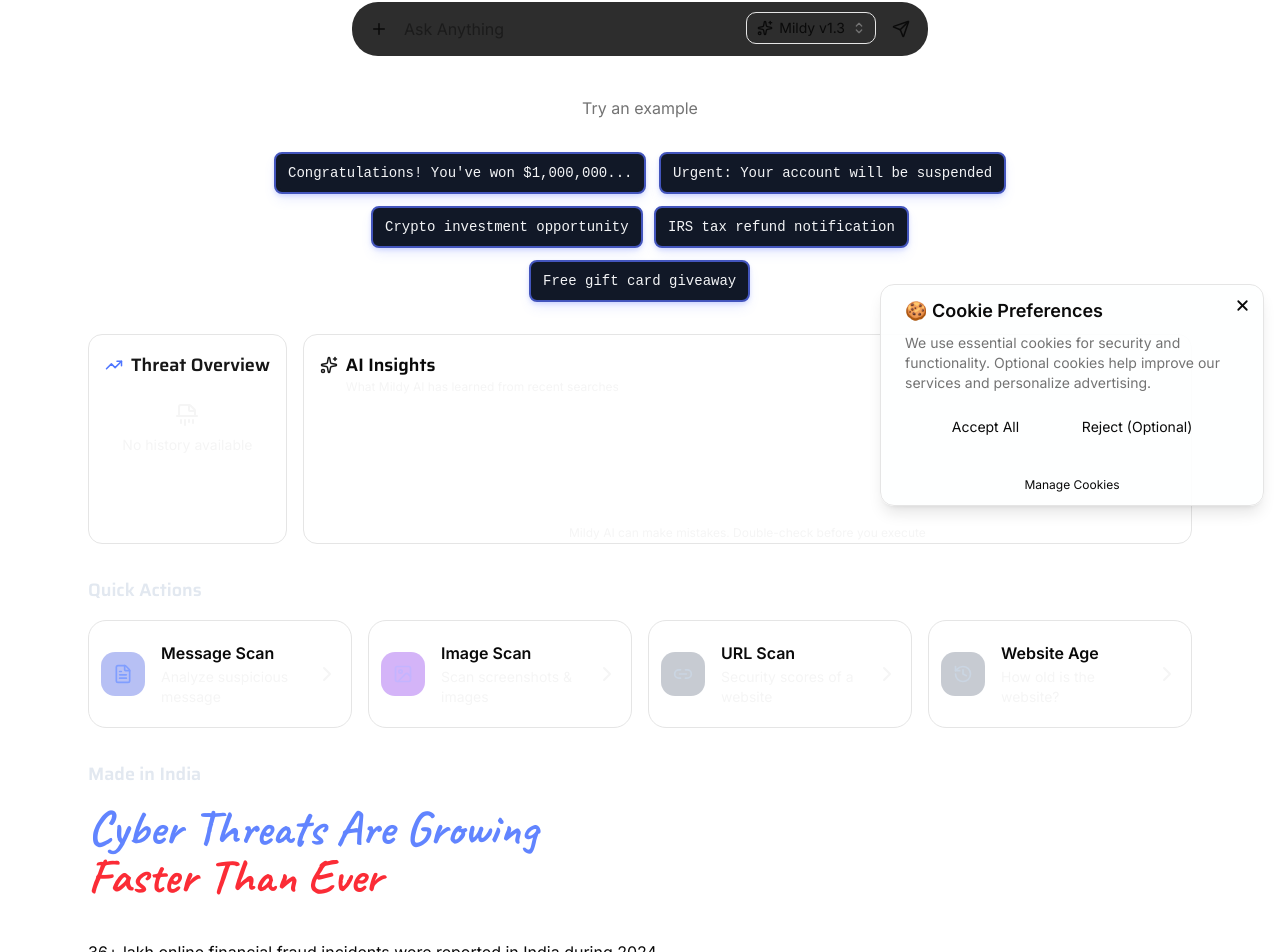
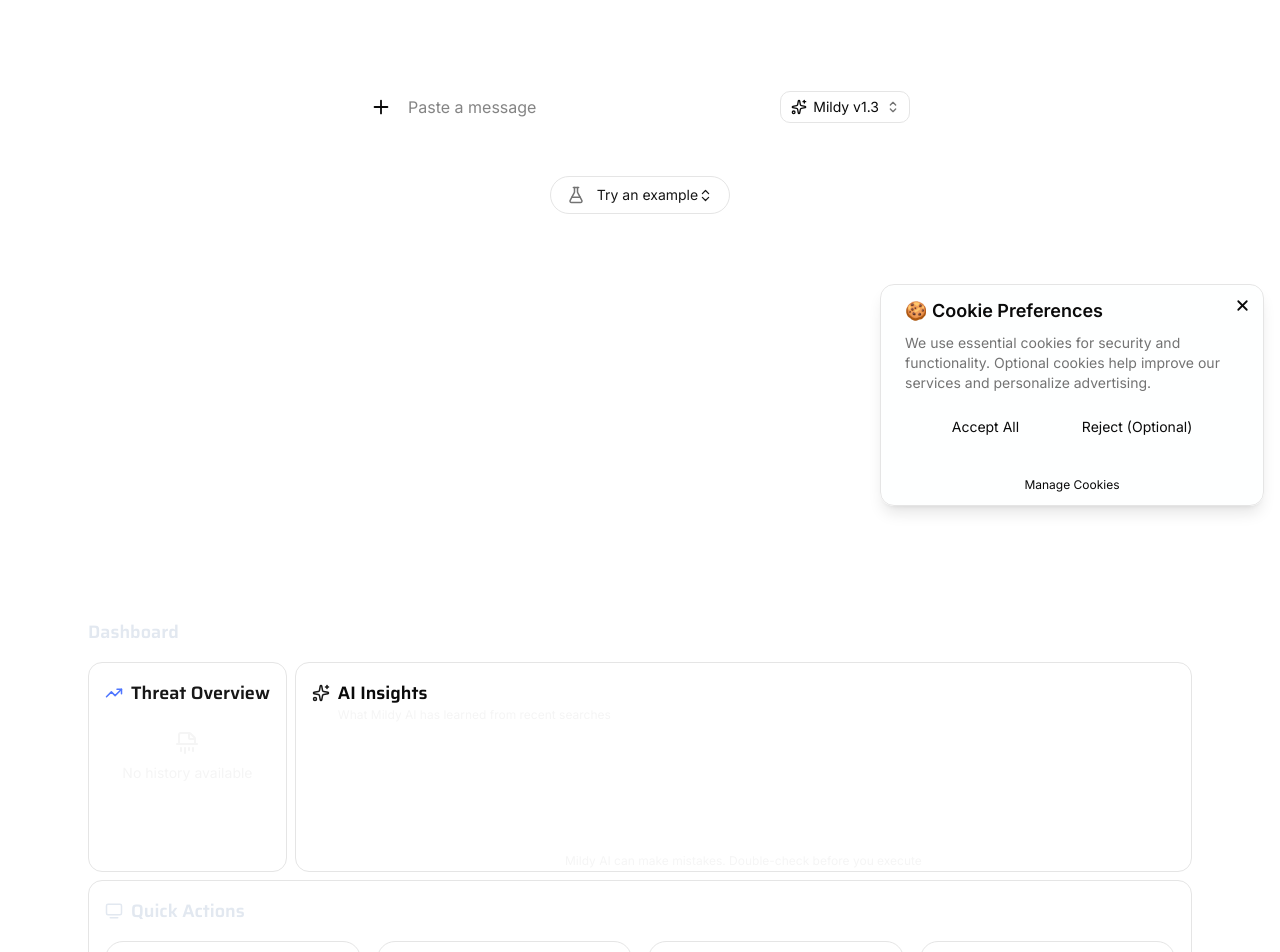
Before and after one commit to Sanchit-panday/AI-Scam-Text-and-Image-Detector, a Next.js app in the folder frontend/: page / in a window 1280 px wide. Shown: the part 278-1230 px from the top of the page. Built offline with nearby package versions, Linux system fonts and the light colour scheme.

Commit message:
ui/ux: page.tsx

```diff
--- a/frontend/app/dashboard/StatsAndQuickActions.tsx
+++ b/frontend/app/dashboard/StatsAndQuickActions.tsx
@@ -2,7 +2,7 @@
 import { saira } from '@/components/Fonts';
 import { useScanStore } from '@/context/ScanContext';
 import Link from 'next/link';
-import { FileText, History, LucideIcon, Percent, Shield, ShieldCheck, ShieldX, TrendingUp, Image, ChevronRight, Link2, Dot, ChartArea, Shredder } from 'lucide-react'
+import { FileText, History, LucideIcon, TrendingUp, Image, ChevronRight, Link2, ChartArea, Shredder, TvMinimal } from 'lucide-react'
 
 import { Doughnut } from 'react-chartjs-2';
 
@@ -11,7 +11,6 @@ import {
     ArcElement,
     Tooltip,
     Legend,
-    plugins,
 } from "chart.js";
 import AiInsight from './AiInsight';
 
@@ -98,7 +97,9 @@ export default function StatsAndQuickActions() {
     };
     return (
         <>
-            <div className='flex flex-col sm:grid grid-cols-[auto_1fr] gap-4'>
+            <h2 className={`text-lg font-semibold text-slate-200 mb-4 ${saira.className}`}>Dashboard</h2>
+            <div className='flex flex-col gap-2'>
+                <div className='flex flex-col sm:grid grid-cols-[auto_1fr] gap-2'>
                     {/* Stats */}
                     <div className='bg-card rounded-xl p-4 border border-border group' aria-label='threat overview'>
                         <h2 className="text-lg font-semibold text-primary mb-4 flex items-center gap-2">
@@ -147,8 +148,11 @@ export default function StatsAndQuickActions() {
                 </div>
 
                 {/* Quick actions */}
-            <div>
-                <h2 className={`text-lg font-semibold text-slate-200 mb-4 ${saira.className}`}>Quick Actions</h2>
+                <div className='bg-card rounded-xl p-4 border border-border group'>
+                    <h2 className={`text-lg font-semibold text-slate-200 mb-4 flex items-center gap-x-2 ${saira.className}`}>
+                        <TvMinimal size={18} className='group-hover:text-accent transition-all' />
+                        Quick Actions
+                        </h2>
                     <div className="grid grid-cols-2 lg:grid-cols-4 gap-4">
                         <QuickAction to="/text-analysis" icon={FileText} iconColor="text-brand-300" iconBg="bg-brand-700/30" label="Message Scan" description="Analyze suspicious message" />
                         <QuickAction to="/image-analysis" icon={Image} iconColor="text-violet-300" iconBg="bg-violet-700/30" label="Image Scan" description="Scan screenshots & images" />
@@ -156,6 +160,7 @@ export default function StatsAndQuickActions() {
                         <QuickAction to="/scan-history" icon={History} iconColor="text-slate-300" iconBg="bg-slate-600/30" label="Website Age" description="How old is the website?" />
                     </div>
                 </div>
+            </div>
         </>
     )
 }
--- a/frontend/app/domain-analysis/dns-lookup/page.tsx
+++ b/frontend/app/domain-analysis/dns-lookup/page.tsx
@@ -82,7 +82,7 @@ export default function page() {
     return (
         <>
             {/* data form */}
-            <div className="space-y-6 max-w-3xl">
+            <div className="space-y-6 mt-6 max-w-3xl">
                 <div className="flex items-center gap-3 mb-1">
                     <FileText size={22} className="text-brand-400" aria-hidden />
                     <h1 className="text-2xl font-bold text-white">DNS Lookup</h1>
--- a/frontend/app/domain-analysis/domain-age/page.tsx
+++ b/frontend/app/domain-analysis/domain-age/page.tsx
@@ -85,7 +85,7 @@ function page() {
     return (
         <>
             {/* data form */}
-            <div className="space-y-6 max-w-3xl">
+            <div className="space-y-6 mt-6 max-w-3xl">
                 <div className="flex items-center gap-3 mb-1">
                     <FileText size={22} className="text-brand-400" aria-hidden />
                     <h1 className="text-2xl font-bold text-white">Wesbite Age Checker</h1>
--- a/frontend/app/image-analysis/page.tsx
+++ b/frontend/app/image-analysis/page.tsx
@@ -160,7 +160,7 @@ export default function ImageAnalysisPage() {
   return (
     <>
       {/* data form */}
-      <div className="space-y-6 max-w-3xl">
+      <div className="space-y-6 mt-6 max-w-3xl">
         <div className="flex items-center gap-3 mb-1">
           <Image size={22} className="text-brand-400" aria-hidden />
           <h1 className="text-2xl font-bold text-white">Image Analysis</h1>
--- a/frontend/app/layout.tsx
+++ b/frontend/app/layout.tsx
@@ -74,7 +74,7 @@ export default function layout({
                             <ThemeToggle />
                         </div> */}
                         {/* main content */}
-                        <main className='flex-1 py-6 '>
+                        <main className='flex-1'>
                             <CookieProvider>
                                 <ScanProvider>
                                     <div className='px-6 md:px-6 max-w-6xl w-full mx-auto'>
--- a/frontend/app/page.tsx
+++ b/frontend/app/page.tsx
@@ -1,6 +1,6 @@
 "use client";
 import { useScanStore } from "@/context/ScanContext";
-import { Plus, Send, Sparkles } from 'lucide-react'
+import { ChevronsUpDown, FlaskConical, Plus, Send, Sparkles } from 'lucide-react'
 import { caveat, saira } from "@/components/Fonts";
 import {
   Select,
@@ -25,9 +25,14 @@ export default function Home() {
   const router = useRouter();
   const { setPendingQuery } = useScanStore();
   const [uploadMenu, setUploadMenu] = useState<boolean>(false);
+  const [examplesPanel, setExamplesPanel] = useState<boolean>(false);
+  const [canSubmit, setCanSubmit] = useState<boolean>();
   const [promptAreaExpanded, setPromptAreaExpanded] = useState<boolean>(false);
 
   function handleInput(textarea: HTMLTextAreaElement) {
+    if (textarea.value.trim()) {
+      setCanSubmit(true);
+    }
     textarea.style.height = 'auto'
     const lineHeight = parseFloat(getComputedStyle(textarea).lineHeight);
     const paddingTop = parseFloat(getComputedStyle(textarea).paddingTop) || 0;
@@ -41,6 +46,7 @@ export default function Home() {
       setPromptAreaExpanded(true);
     } else if (textarea.value.trim() === '') {
       setPromptAreaExpanded(false);
+      setCanSubmit(false);
     }
 
   }
@@ -100,12 +106,13 @@ export default function Home() {
     <>
       <div className="space-y-8 max-w-6xl overflow-hidden">
         {/* Hero */}
-        <div className="flex flex-col items-center pt-10 space-y-10 ">
+        <div className="flex flex-col items-center pt-15 h-screen">
           <div className="flex flex-col items-center text-center gap-y-4">
-            <h1 className="bg-linear-to-r from-white to-blue-400 bg-clip-text text-transparent text-5xl font-bold">Is it a scam? Let AI decide.</h1>
-            <p className="max-w-120 text-gray-200/50">Paste any message, link, or image and get an instant AI-powered scam analysis. Stay safe online.</p>
+            <h1 className="bg-linear-to-r from-white to-orange-600 bg-clip-text text-transparent text-5xl font-bold">Is it a scam? Let AI decide.</h1>
+            <p className="max-w-120 text-secondary">Paste any message, link, or image and get an instant AI-powered scam analysis. Stay safe online.</p>
           </div>
-          <div className="bg-[#2d2d2d] rounded-4xl p-2.5 w-full sm:w-xl md:min-w-xl">
+          {/* Prompt area */}
+          <div className="bg-card rounded-4xl p-2.5 mt-30 w-full sm:w-xl md:min-w-xl">
             <div className={`grid
               ${promptAreaExpanded || mobileSize
                 ? "grid-cols-1 grid-rows-[auto_auto] gap-y-3 "
@@ -121,7 +128,7 @@ export default function Home() {
                   ref={textareaRef}
                   name="Enter text"
                   id="textInput"
-                  placeholder="Ask Anything"
+                  placeholder="Paste a message"
                   value={prompt}
                   onChange={(e) => {
                     setPrompt(e.target.value);
@@ -131,7 +138,7 @@ export default function Home() {
                   className="resize-none w-full min-h-[1em] border-none p-0 outline-none"
                 />
               </div>
-              <div className={`p-2.5 bg-gray-500/90 rounded-xl -translate-y-8 translate-x-2 flex ${uploadMenu ? "absolute" : "hidden"}`}>
+              <div className={`p-2.5 rounded-xl -translate-y-8 translate-x-2 flex ${uploadMenu ? "absolute" : "hidden"}`}>
                 <a href="/image-analysis"
                   className="text-sm"
                   onClick={handleUpload}
@@ -140,10 +147,11 @@ export default function Home() {
                 </a>
               </div>
               <button onClick={() => setUploadMenu(!uploadMenu)}
-                title="Add Images and more" className={`p-2 rounded-full hover:bg-slate-500 ${promptAreaExpanded || mobileSize ? "row-start-2 justify-self-start" : "order-1"}`}>
-                <Plus size={18} />
+                title="Add Images and more" className={`p-2 rounded-full hover:bg-card-hover ${promptAreaExpanded || mobileSize ? "row-start-2 justify-self-start" : "order-1"}`}>
+                <Plus size={22} />
               </button>
-              <div className={`flex gap-x-2 ${promptAreaExpanded || mobileSize ? "row-start-2 justify-self-end" : "order-3"}`}>
+              <div className={`flex items-center justify-center h-full ${promptAreaExpanded || mobileSize ? "row-start-2 justify-self-end" : "order-3"}`}>
+                <div className="mr-2">
                   <Select value="mildyv1.3">
                     <SelectTrigger className=" max-w-48">
                       <SelectValue placeholder="Select a model" />
@@ -157,17 +165,30 @@ export default function Home() {
                       </SelectGroup>
                     </SelectContent>
                   </Select>
-                <button className="p-2 rounded-full hover:bg-slate-500" title="Send Prompt" onClick={() => handleSubmitPrompt()}><Send size={18} /></button>
+                </div>
+                {canSubmit &&
+                  <button className="p-2 rounded-full hover:bg-card-hover hover:text-accent transition-all" title="Send Prompt" onClick={() => handleSubmitPrompt()}>
+                    <Send size={22} />
+                  </button>
+                }
               </div>
             </div>
           </div>
-          <div className="hidden sm:flex flex-col items-center gap-y-8 max-w-3xl" >
-            <p className="text-muted-foreground">Try an example</p>
+          <div className="hidden sm:flex flex-col mt-10 items-center gap-y-8 max-w-3xl" >
+            <button onClick={() => setExamplesPanel(!examplesPanel)}
+              className="text-muted-foreground hover:bg-card-hover border border-border p-2 px-4 rounded-full flex justify-center items-center gap-x-3 group">
+              <FlaskConical size={18} className={`${examplesPanel && "text-accent scale-110"} group-hover:text-accent group-hover:scale-110 transition-all`} />
+              <p className="flex items-center text-sm text-primary">
+                Try an example <ChevronsUpDown size={15} />
+              </p>
+            </button>
+            {examplesPanel &&
               <div className="text-sm flex flex-wrap justify-center gap-x-3 gap-y-3" >
                 {chipData.map((item) => (
                   <button className="chip-button" key={item.id} onClick={(e) => fillExample(e)}>{item.label}</button>
                 ))}
               </div>
+            }
           </div>
         </div>
 
@@ -175,7 +196,7 @@ export default function Home() {
         <StatsAndQuickActions />
 
         {/* About scams in India */}
-        <div className="mb-15">
+        <div className="my-15">
           <div className={`mb-4 text-lg font-semibold text-slate-200 ${saira.className}`}>Made in India</div>
           <div className={`mb-10 text-5xl font-bold text-brand-400/90 ${caveat.className}`}>
             Cyber Threats Are Growing<br /><p className="text-red-500">Faster Than Ever</p>
--- a/frontend/app/scan-history/page.tsx
+++ b/frontend/app/scan-history/page.tsx
@@ -114,7 +114,7 @@ export default function ScanHistory() {
     }
 
     return (
-        <div className="space-y-6 max-w-3xl">
+        <div className="space-y-6 mt-6 max-w-3xl">
             <div>
                 <div className="flex items-center gap-3 mb-1">
                     <History size={22} className="text-brand-400" aria-hidden />
--- a/frontend/app/text-analysis/page.tsx
+++ b/frontend/app/text-analysis/page.tsx
@@ -92,7 +92,7 @@ export default function TextAnalysisPage() {
     return (
         <>
             {/* data form */}
-            <div className="space-y-6 max-w-3xl">
+            <div className="space-y-6 mt-6 max-w-3xl">
                 <div className="flex items-center gap-3 mb-1">
                     <FileText size={22} className="text-brand-400" aria-hidden />
                     <h1 className="text-2xl font-bold text-white">Text Analysis</h1>
```
Lines whose indentation alone changed are shown as unchanged.
